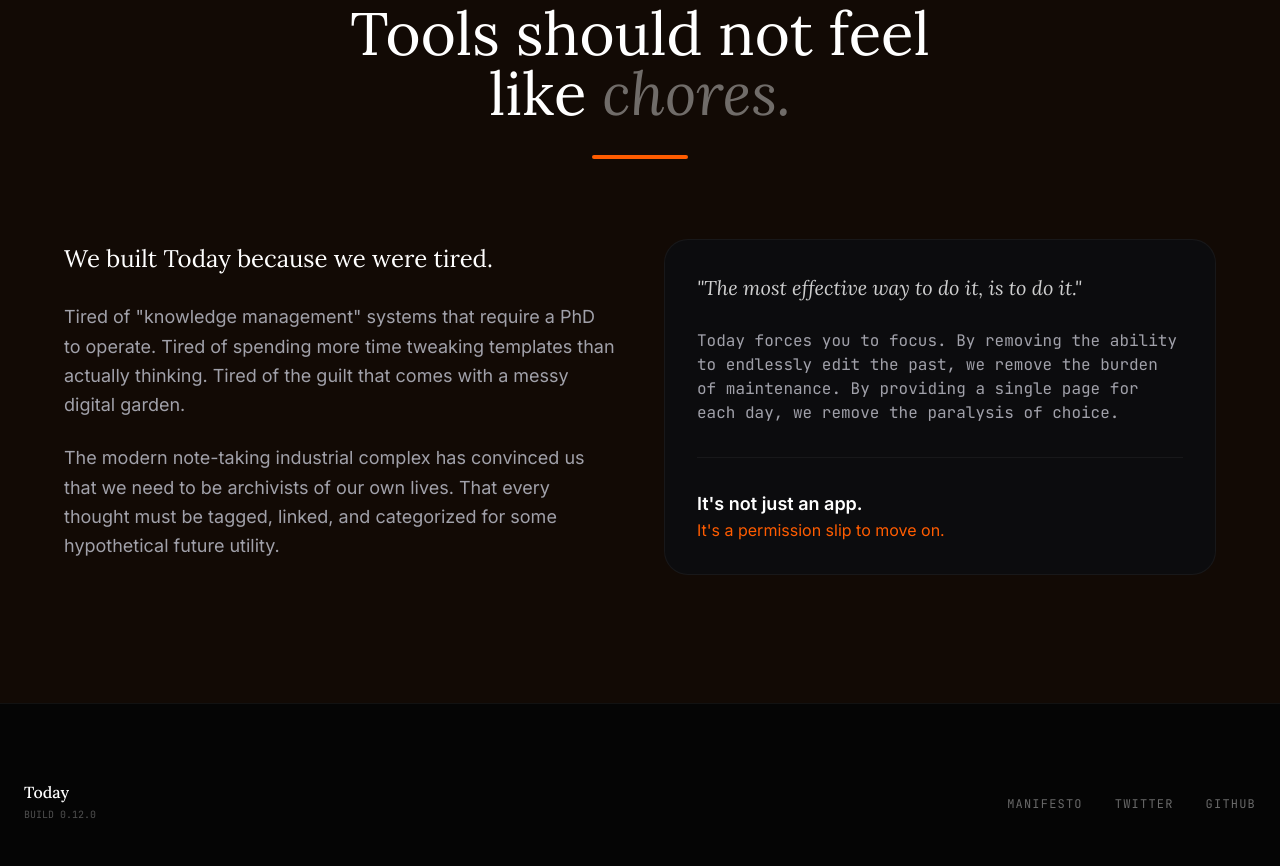
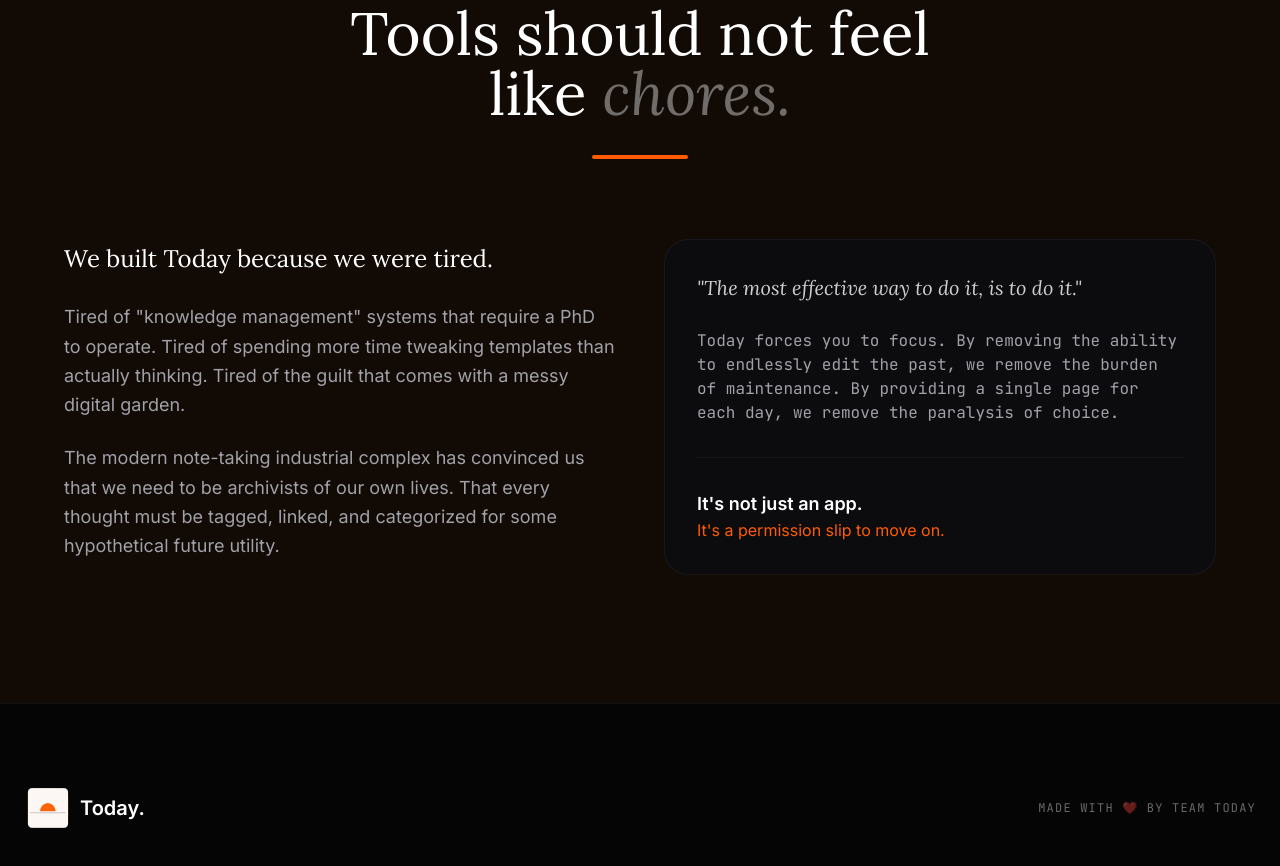
Before and after one commit to Ad74751/Today, a website: page index.html in a window 1280 px wide. Shown: the part 2901-3767 px from the top of the page. Drawn offline with nearby package versions, Linux system fonts and the light colour scheme.

Commit message:
Second Commit

```diff
--- a/index.html
+++ b/index.html
@@ -407,16 +407,14 @@
         <div class="container mx-auto px-6 flex flex-col md:flex-row items-center justify-between gap-8">
             <div class="flex items-center gap-3">
 
-                <div>
-                    <span class="font-serif font-medium text-white block leading-none">Today</span>
-                    <span class="font-mono text-[10px] text-white/30 uppercase">Build 0.12.0</span>
+                <div class="flex items-center gap-2">
+                    <img src="./assets/48x48.png" alt="Today">
+                    <span class="font-sans font-bold text-white block  text-xl leading-none">Today.</span>
                 </div>
             </div>
 
             <div class="flex gap-8 text-xs font-mono text-white/40 uppercase tracking-widest">
-                <a href="#" class="hover:text-white transition-colors">Manifesto</a>
-                <a href="#" class="hover:text-white transition-colors">Twitter</a>
-                <a href="#" class="hover:text-white transition-colors">Github</a>
+                <p>Made with ❤️ by team Today</p>
             </div>
         </div>
     </footer>
--- a/package.json
+++ b/package.json
@@ -11,5 +11,8 @@
   "keywords": [],
   "author": "",
   "license": "ISC",
-  "type": "commonjs"
+  "type": "commonjs",
+  "dependencies": {
+    "vite": "^7.3.1"
+  }
 }
```
Also changed, not shown: 1 other file.
